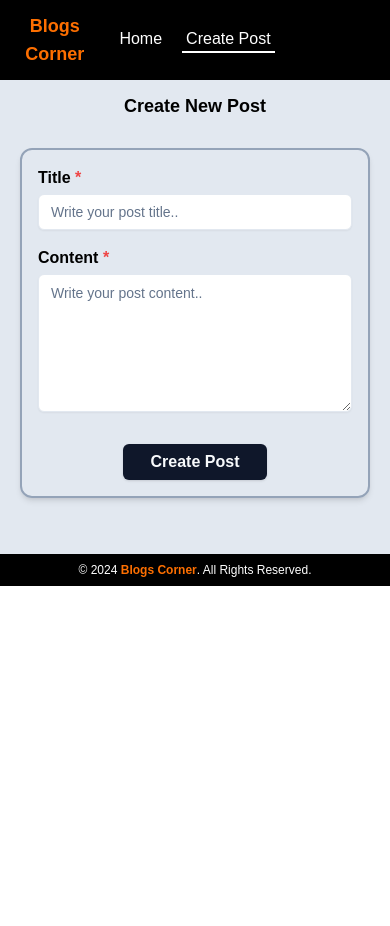
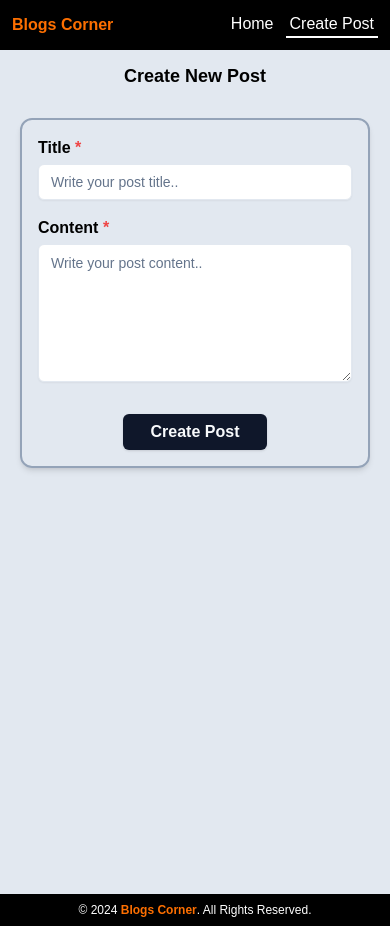
Before and after one commit to ShailySarker/blog-frontend-side, a Next.js app: page /createPost in a window 390 px wide. Before the commit the page ends 844 px from the top, so only its background shows below. Built offline with nearby package versions, Linux system fonts and the light colour scheme.

Commit message:
some designs updated

```diff
--- a/src/app/components/form.js
+++ b/src/app/components/form.js
@@ -34,7 +34,7 @@ export default function Form({ onSubmit }) {
                     id="title"
                     value={title}
                     onChange={(e) => setTitle(e?.target?.value)}
-                    className="bg-white"
+                    className="bg-white text-black"
                     placeholder="Write your post title.."
                     required
                 />
@@ -46,7 +46,7 @@ export default function Form({ onSubmit }) {
                     id="content"
                     value={content}
                     onChange={(e) => setContent(e?.target?.value)}
-                    className="bg-white"
+                    className="bg-white text-black"
                     rows="6"
                     required />
             </div>
--- a/src/app/components/header.jsx
+++ b/src/app/components/header.jsx
@@ -6,9 +6,9 @@ import { usePathname } from 'next/navigation';
 export default function Header() {
     const currentPath = usePathname();
     return (
-        <div className='flex justify-between items-center lg:py-7 md:py-5 py-3 bg-black text-white lg:px-16 md:px-8 px-2'>
-            <h2 className='w-[25%] font-bold text-[#FD6F00] lg:text-3xl md:text-xl text-lg md:text-left text-center'>Blogs Corner</h2>
-            <ul className='w-[50%] flex flex-row justify-center lg:gap-8 md:gap-6 gap-4 lg:text-xl md:text-lg text-base font-medium'>
+        <div className='flex justify-between items-center lg:py-7 md:py-5 py-3 bg-black text-white lg:px-16 md:px-8 px-3 shadow-lg shadow-slate-300'>
+            <h2 className='md:w-[25%] font-bold text-[#FD6F00] lg:text-3xl md:text-xl text-base md:text-left text-center'>Blogs Corner</h2>
+            <ul className='md:w-[50%] flex flex-row justify-center lg:gap-8 md:gap-6 gap-2 lg:text-xl md:text-lg text-base font-medium'>
                 <Link href="/" className={`${"/" === currentPath && "border-b-2 border-white" } px-1`}>
                     <li>Home</li>
                 </Link>
@@ -16,7 +16,7 @@ export default function Header() {
                     <li>Create Post</li>
                 </Link>
             </ul>
-            <h1 className='w-[25%]'></h1>
+            <h1 className='md:w-[25%] md:block hidden'></h1>
         </div>
     )
 }
--- a/src/app/createPost/page.jsx
+++ b/src/app/createPost/page.jsx
@@ -1,7 +1,7 @@
 import Form from "../components/form";
 export default function CreatePost() {
     return (
-        <div className="lg:pt-6 md:pt-4 pt-3 lg:pb-28 md:pb-24 pb-14">
+        <div className="lg:pt-6 md:pt-4 pt-3 lg:pb-28 md:pb-24 pb-14 h-screen">
             <h2 className="lg:text-3xl md:text-xl text-lg text-center font-bold lg:mb-4 md:mb-3 mb-2 text-black">Create New Post</h2>
             <Form />
         </div>
--- a/src/app/post/[id]/page.js
+++ b/src/app/post/[id]/page.js
@@ -39,7 +39,7 @@ export default function ViewPost() {
             <div className="">
                 {isEditing ? (
                     <>
-                        <div className="lg:pt-6 md:pt-4 pt-3 lg:pb-28 md:pb-24 pb-14">
+                        <div className="lg:pt-6 md:pt-4 pt-3 lg:pb-28 md:pb-24 pb-14 h-screen">
                             <h2 className="lg:text-3xl md:text-xl text-lg text-center font-bold lg:mb-4 md:mb-3 mb-2 text-black">Edit Post Information</h2>
                             <EditForm
                                 title={post?.title}
```
